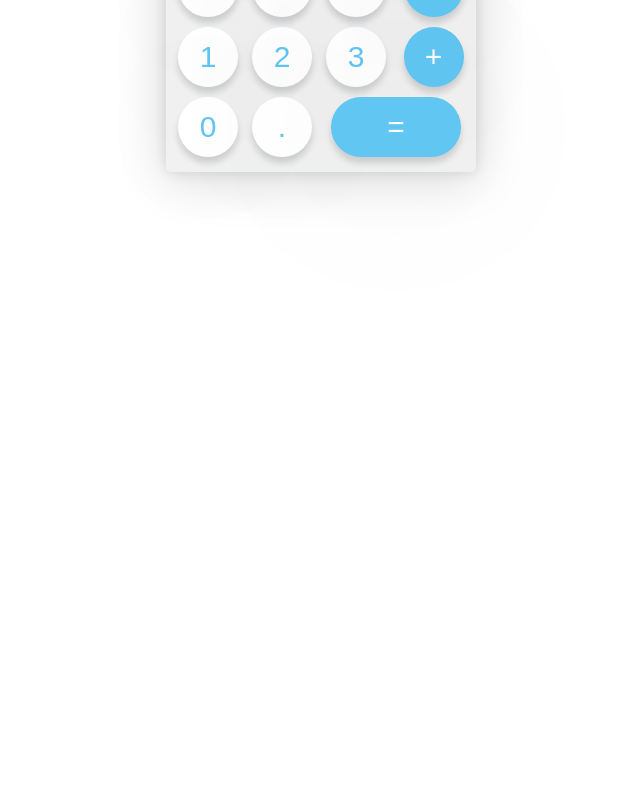
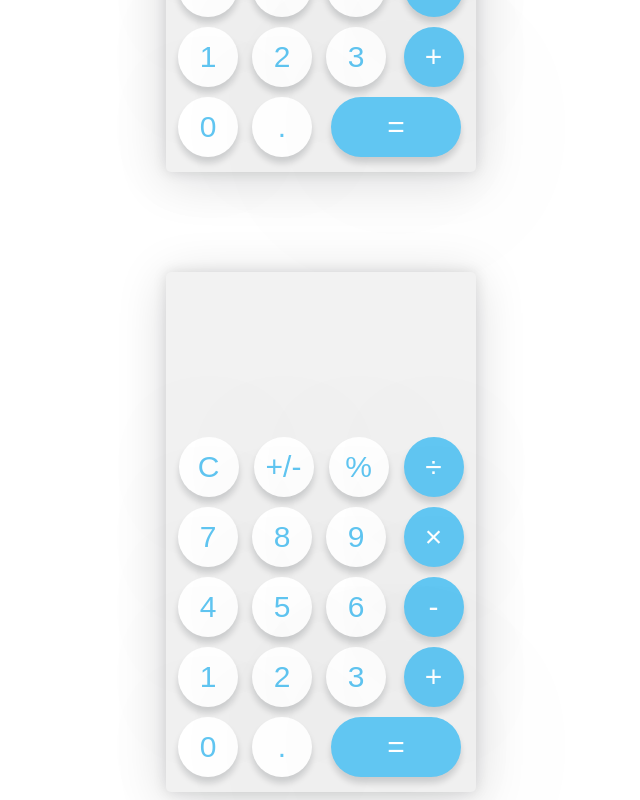
Before and after one commit to roomaank/AngularCalculator, an Angular app: page /calculator in a window 1280 px wide. Before the commit this address led to /. Shown: the part 456-1256 px from the top of the page, without its empty margins (319-959 px from the left). Before the commit the page ends 800 px from the top, so only its background shows below. Built offline with nearby package versions, Linux system fonts and the light colour scheme.

Commit message:
continue create func

```diff
--- a/src/app/app.module.ts
+++ b/src/app/app.module.ts
@@ -1,18 +1,27 @@
 import { NgModule } from '@angular/core';
 import { BrowserModule } from '@angular/platform-browser';
+import { RouterModule, Routes } from '@angular/router';
 
 import { AppRoutingModule } from './app-routing.module';
 import { AppComponent } from './app.component';
 import { CalculatorComponent } from './components/calculator/calculator.component';
+import { HistoryComponent } from './components/history/history.component';
+
+const appRoutes: Routes = [
+  { path: 'calculator', component: CalculatorComponent },
+  { path: 'history', component: HistoryComponent }
+]
 
 @NgModule({
   declarations: [
     AppComponent,
     CalculatorComponent,
+    HistoryComponent,
   ],
   imports: [
     BrowserModule,
-    AppRoutingModule
+    AppRoutingModule,
+    RouterModule.forRoot(appRoutes)
   ],
   providers: [],
   bootstrap: [AppComponent]
--- a/src/app/components/calculator/calculator.component.html
+++ b/src/app/components/calculator/calculator.component.html
@@ -13,7 +13,7 @@
       <div class="calc-main--left">
         <div class="main-left--top">
           <button class="button" (click)="clearAll()">C</button>
-          <button class="button">+/-</button>
+          <button class="button" (click)="enterMinusBeforeDigit()">+/-</button>
           <button class="button">%</button>
         </div>
         <div class="main-left--digits">
@@ -21,7 +21,8 @@
         </div>
       </div>
       <div class="calc-main--right">
-        <button class="button button-operation" *ngFor="let operator of operators" (click)="clickOperator(operator)">{{operator}}</button>
+        <button class="button button-operation" *ngFor="let operator of operators"
+          (click)="clickOperator(operator)">{{operator}}</button>
       </div>
     </div>
     <div class="calc-bottom">
@@ -30,4 +31,9 @@
       </div>
     </div>
   </div>
+  <div class="history-block">
+    <button *ngIf="activateHistory" class="history-button" (click)="navigateTo()"></button>
+  </div>
 </div>
+
+<router-outlet></router-outlet>
--- a/src/app/components/calculator/calculator.component.scss
+++ b/src/app/components/calculator/calculator.component.scss
@@ -7,6 +7,8 @@
 .container {
   display: flex;
   justify-content: center;
+  flex-direction: column-reverse;
+  align-items: center;
 }
 
 .count-block {
@@ -24,7 +26,7 @@
   font-family: 'Rubik', sans-serif;
 }
 
-.calc-header--top input{
+.calc-header--top input {
   height: 100%;
   width: 300px;
   border: none;
@@ -36,7 +38,6 @@
   &-wrapper {
     height: 500px;
     width: 300px;
-    margin-top: 100px;
     background-color: #f2f2f2;
     border-radius: 5px;
     padding: 10px 5px;
@@ -154,3 +155,26 @@
     background-color: #18b1f3;
   }
 }
+
+.history-block {
+  display: flex;
+  justify-content: center;
+  align-items: center;
+  height: 100px;
+  width: 300px;
+}
+
+.history-button {
+  height: 64px;
+  width: 64px;
+  background-color: transparent;
+  border: none;
+  background-image: url(../../../assets/images/history.png);
+  outline: none;
+  cursor: pointer;
+
+  &:active {
+    transform: translateY(1px);
+    background-image: url(../../../assets/images/history-blue.png);
+  }
+}
--- a/src/app/components/calculator/calculator.component.ts
+++ b/src/app/components/calculator/calculator.component.ts
@@ -1,4 +1,5 @@
 import { Component, OnInit } from '@angular/core';
+import { Router } from '@angular/router';
 import { DIGITS, OPERATIONS } from './calculator.constants';
 
 @Component({
@@ -13,13 +14,14 @@ export class CalculatorComponent implements OnInit {
 
   calculationPlace = '';
   resultPlace = '';
-  digitFirst;
+  digitFirst: number;
   digitSecond: number;
   operator = '';
-  clipboard;
+  activateHistory: boolean;
 
-
-  constructor() { }
+  constructor(
+    private router: Router
+  ) { }
 
   ngOnInit(): void {
   }
@@ -42,17 +44,22 @@ export class CalculatorComponent implements OnInit {
 
     if (this.resultPlace) {
       const buffer = this.resultPlace;
+      // this.calculationPlace = buffer, operator;
       this.calculationPlace = buffer;
-      this.digitFirst = buffer;
+      this.resultPlace = ''
     }
   }
 
+  enterMinusBeforeDigit(){
+
+  }
+
+  //Як зробити щоб зчитувало з клавіатури???
+  // this.calculationPlace; так норм чи ні?
   result() {
-    //Як зробити щоб зчитувало з клавіатури???
     this.digitSecond = parseFloat(this.calculationPlace.split(this.operator)[1])
-    console.log(this.digitSecond);
     if (this.operator === '×') {
-      this.calculationPlace;            //Так нормально?Це не правильно поганого тону???
+      this.calculationPlace;
       this.resultPlace = (this.digitFirst * this.digitSecond).toString();
     } else if (this.operator === '÷') {
       this.calculationPlace;
@@ -67,11 +74,17 @@ export class CalculatorComponent implements OnInit {
       this.resultPlace = 'Error';
     }
 
+    this.activateHistory = true;
   }
 
   clearAll() {
     this.calculationPlace = '';
     this.resultPlace = '';
+    this.activateHistory = false;
+  }
+
+  navigateTo(){
+    this.router.navigate(['history'])
   }
 
 }
--- /dev/null
+++ b/src/app/components/history/history.component.html
@@ -0,0 +1,6 @@
+<div>
+    <button (click)="navigateTo()">Close</button>
+    <div>
+        Lorem ipsum dolor sit amet consectetur adipisicing elit. Error reprehenderit quasi, atque ullam qui distinctio labore hic quo iusto libero culpa nisi rerum totam voluptatibus ut corporis minus voluptates maiores consectetur, exercitationem ab dolorum, corrupti eaque. Deleniti iusto autem odio tempora in, quis consequatur voluptatibus expedita dolorem, obcaecati non laboriosam perspiciatis quisquam impedit amet sequi? Porro adipisci placeat corporis. Id ullam soluta maxime nostrum omnis, reiciendis magni! Molestiae, quia facere sequi quibusdam tempora quaerat ducimus aut, voluptatem dolorem cum consectetur perspiciatis a quidem consequatur quisquam ipsum minima amet? Labore, placeat neque optio cumque nam aperiam deleniti qui aliquam expedita veniam.
+    </div>
+</div>
--- /dev/null
+++ b/src/app/components/history/history.component.ts
@@ -0,0 +1,22 @@
+import { Component, OnInit } from '@angular/core';
+import { Router } from '@angular/router';
+
+@Component({
+  selector: 'app-history',
+  templateUrl: './history.component.html',
+  styleUrls: ['./history.component.scss']
+})
+export class HistoryComponent implements OnInit {
+
+  constructor(
+    private route: Router
+  ) { }
+
+  ngOnInit(): void {
+  }
+
+  navigateTo(){
+    this.route.navigate([''])
+  }
+
+}
```
Also changed, not shown: src/app/components/history/history.component.scss (added), src/assets/images/history-blue.png (added), src/assets/images/history.png (added).
